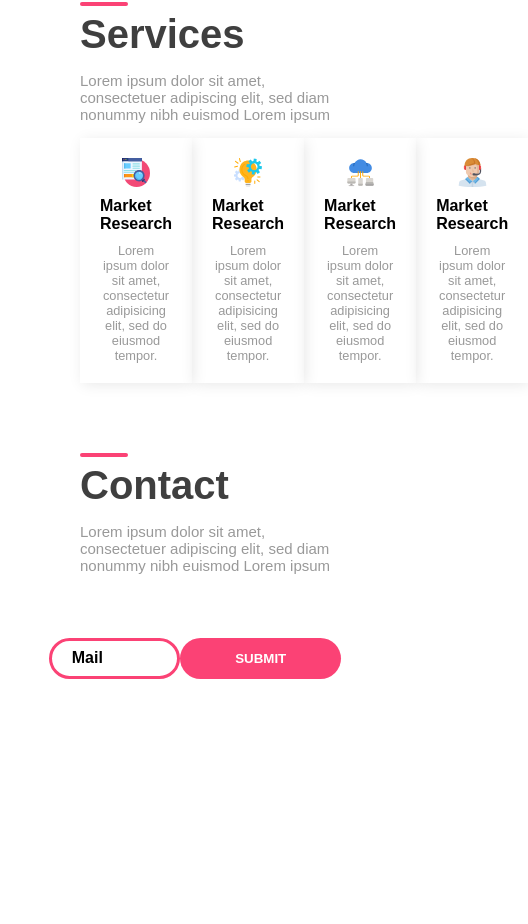
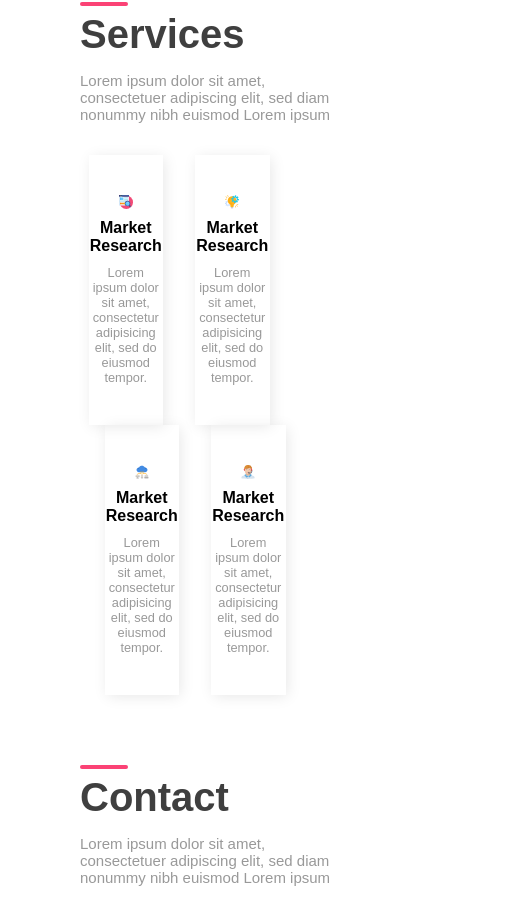
Before and after one commit to JulesEfrei/landingPage-Cms, a React (Create React App) app: page / in a window 390 px wide. Shown: the part 860-1784 px from the top of the page, 528 px wide, since content can reach past the window. Before the commit the page ends 1603 px from the top, so only its background shows below. Built offline with nearby package versions, Linux system fonts and the light colour scheme.

Commit message:
Patch Form tags

```diff
--- a/public/index.html
+++ b/public/index.html
@@ -27,6 +27,11 @@
     <title>React App</title>
   </head>
   <body>
+
+    <form name="contact" method="post" hidden netlify>
+      <input type="email" name="email" id="email" placeholder="Mail" />
+    </form>
+
     <noscript>You need to enable JavaScript to run this app.</noscript>
     <div id="root"></div>
     <!--
--- a/src/components/Contact/Form.jsx
+++ b/src/components/Form.jsx
@@ -1,10 +1,10 @@
-import '../../styles/titre.scss'
+import '../styles/titre.scss'
 
 export default function Form() {
 
     return (
 
-        <form name="contact" method="post" netlify action="/">
+        <form name="contact" method="post">
             <input type="hidden" name="form-name" value="contact" />
             <input type="email" name="email" id="email" placeholder="Mail" />
             <button type="submit" id="submit">SUBMIT</button>
--- a/src/styles/cart.scss
+++ b/src/styles/cart.scss
@@ -1,11 +1,15 @@
 .cart {
 
-    width: 10rem;
-    padding: 20px 20px;
+    width: 15%;
+    padding: 40px 20px;
     display: flex;
     flex-direction: column;
     align-items: center;
     box-shadow: 2px 2px 14px -1px rgba(0,0,0,0.10);
+
+    &:not(:nth-child(4)) {
+        margin-right: 2rem;
+    }
 
     img {
         width: 40%;
@@ -14,6 +18,7 @@
     h1 {
         font-size: 1rem;
         margin: 10px 0;
+        text-align: center;
     }
 
     p {
@@ -24,3 +29,11 @@
     }
 
 }
+
+@media screen and (max-width: 1024px) {
+
+    // .cart {
+    //     width: 50%;
+    // }
+
+}
--- a/src/styles/service.scss
+++ b/src/styles/service.scss
@@ -3,12 +3,26 @@
     display: flex;
     padding: 0 5rem;
     width: calc(100% - 10rem);
-    justify-content: space-between;
+    justify-content: center;
     margin-bottom: 5rem;
+    margin-top: 2rem;
 
-    div:hover {
-        cursor: pointer;
-        box-shadow: 2px 2px 14px -1px rgba(0,0,0,0.25);
+    div {
+
+
+        &:hover {
+            cursor: pointer;
+            box-shadow: 2px 2px 14px -1px rgba(0,0,0,0.25);
+        }
     }
 
 }
+
+
+@media screen and (max-width: 1024px) {
+
+    .cart-container {
+        flex-wrap: wrap;
+    }
+
+}
--- a/src/view/Contact.jsx
+++ b/src/view/Contact.jsx
@@ -1,5 +1,5 @@
 import '../styles/contact.scss'
-import Form from '../components/Contact/Form'
+import Form from '../components/Form'
 import TitreSection from '../components/TitreSection'
 
 function Contact() {
```
